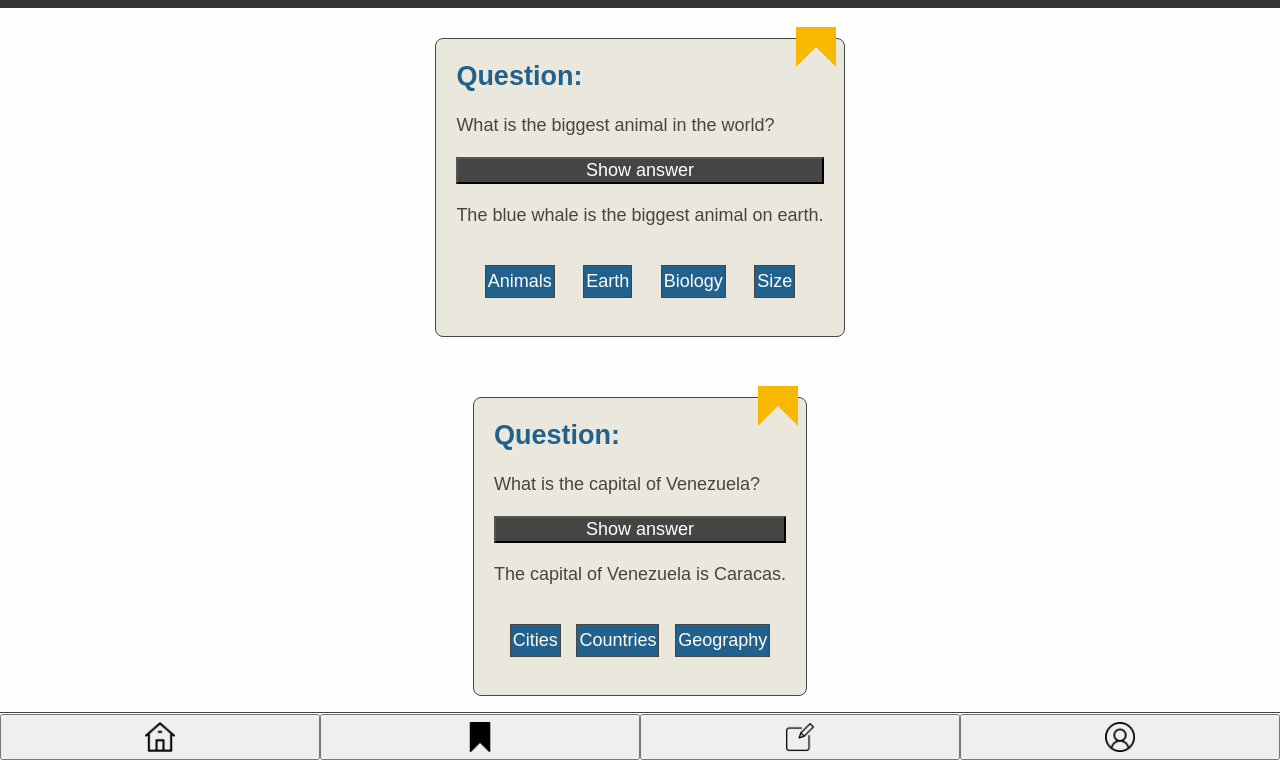
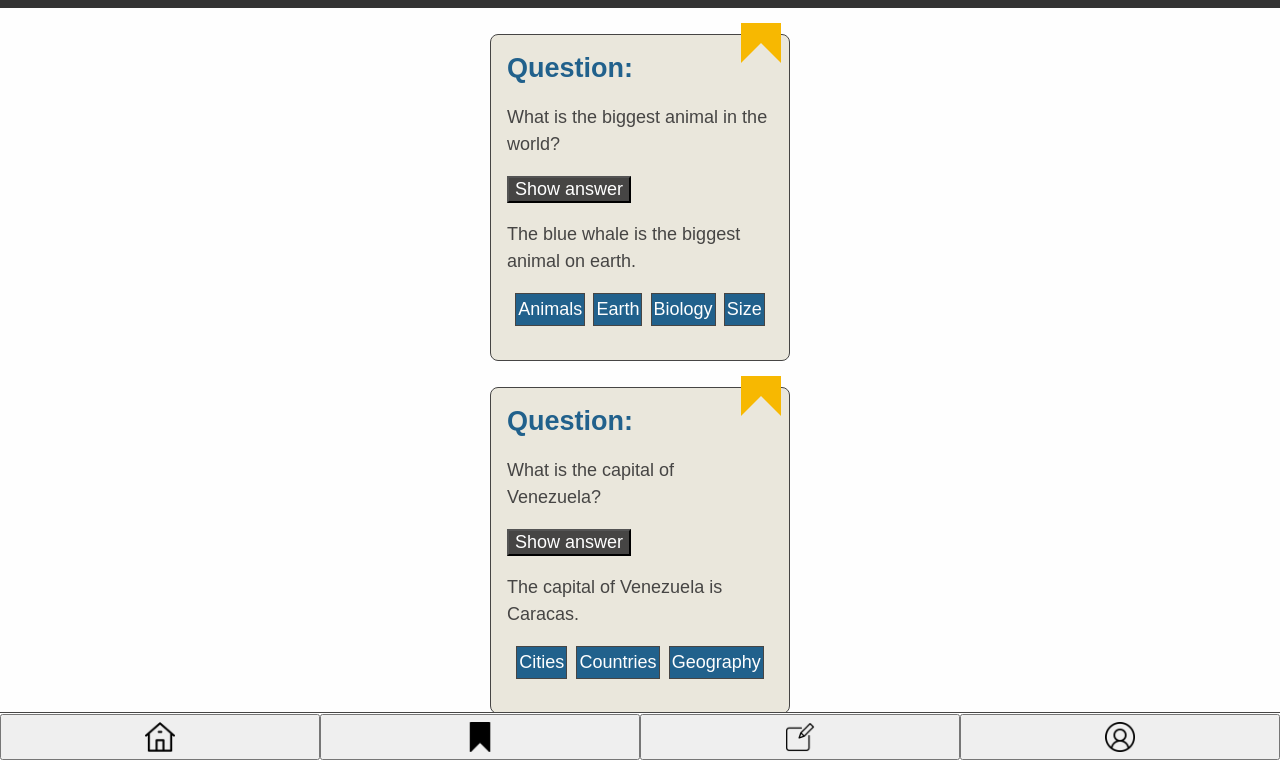
Before and after one commit to LisanneArdern/quiz-app, a website built with Vite: page src/index.html in a window 1280 px wide. Shown: the part 40-800 px from the top of the page. Built offline with nearby package versions, Linux system fonts and the light colour scheme.

Commit message:
Add width to quiz-cards

```diff
--- a/src/styles/app-main/app-main.css
+++ b/src/styles/app-main/app-main.css
@@ -2,4 +2,5 @@
   display: grid;
   place-items: center;
   overflow-y: scroll;
+  grid-gap: 26px;
 }
--- a/src/styles/quiz-card/quiz-card.css
+++ b/src/styles/quiz-card/quiz-card.css
@@ -1,14 +1,15 @@
 .quiz-card {
-  display: flex;
-  flex-direction: column;
-  max-width: 500px;
-  padding: 20px;
-  margin: 30px;
+  padding: 16px;
   border: 1px var(--color-dark-grey) solid;
   border-radius: 8px;
+  width: 300px;
   background: var(--color-creme);
   color: var(--color-dark-grey);
   position: relative;
+}
+
+.quiz-card:first-child {
+  margin-top: 26px;
 }
 
 .quiz-card__bookmark {
@@ -19,7 +20,6 @@
   border-bottom-color: transparent;
   height: 30px;
 }
-
 .quiz-card__bookmark--selected {
   border: 20px var(--color-orange) solid;
   border-bottom-color: transparent;
@@ -32,6 +32,8 @@
 .quiz-card__list {
   display: flex;
   justify-content: space-evenly;
+  flex-wrap: wrap;
+  list-style: none;
   padding: 0;
 }
 
```
Also changed, not shown: src/index.html (+2 -0 lines).
